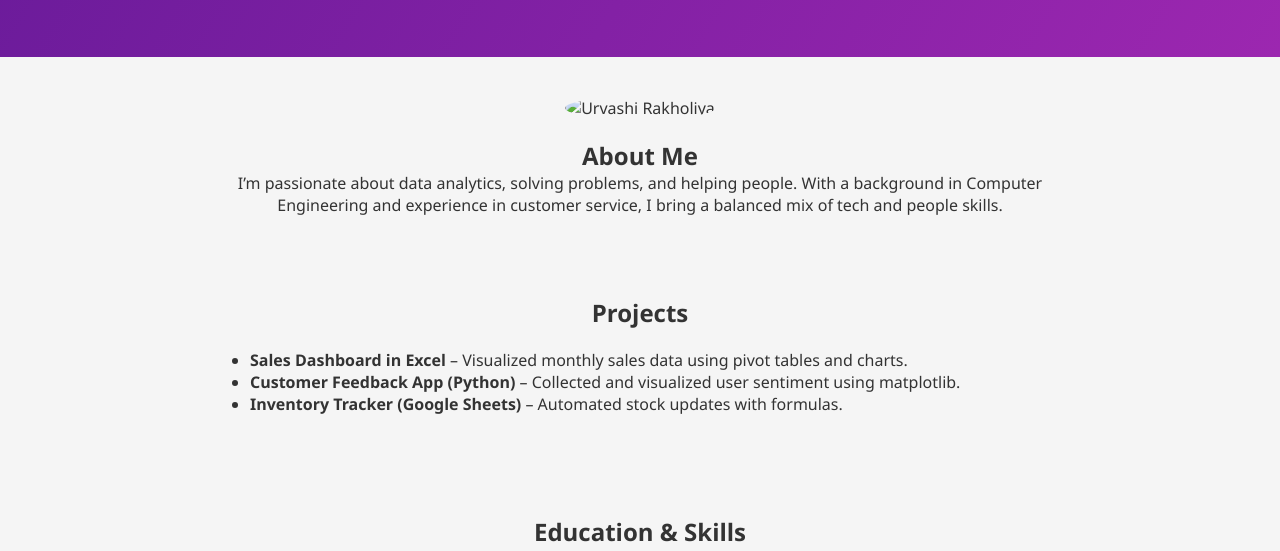
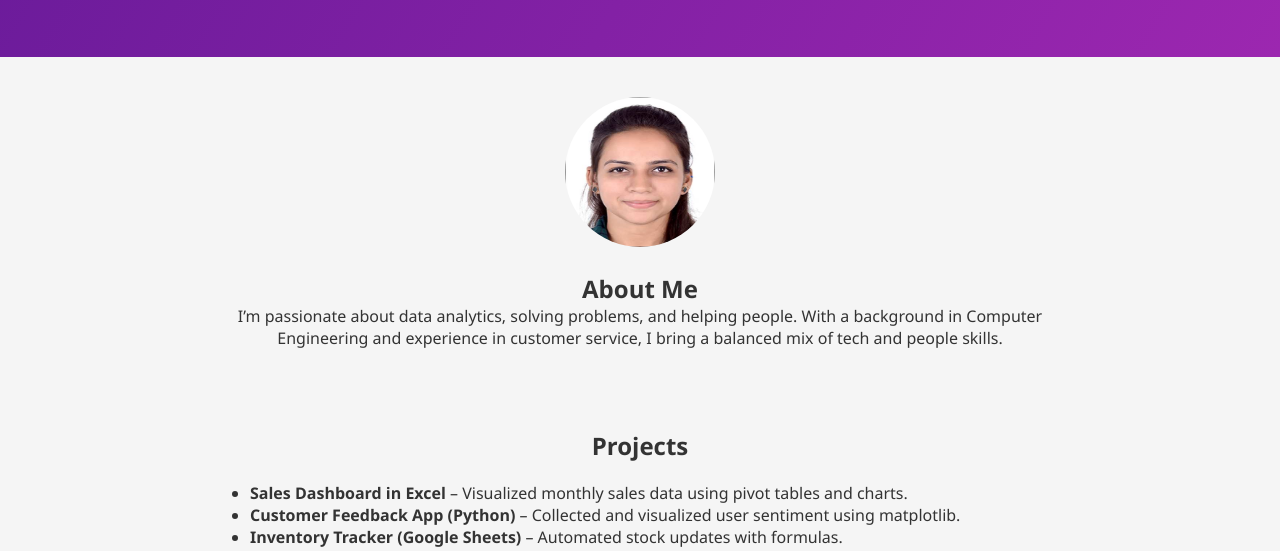
Before and after one commit to Urvashi80/My-personal-portfolio, a plain HTML site: page index.html in a window 1280 px wide. Shown: the part 220-771 px from the top of the page. Drawn offline with Linux system fonts and the light colour scheme; files whose address does not match are found by name.

Commit message:
intial commit

```diff
--- a/index.html
+++ b/index.html
@@ -24,7 +24,7 @@
   </header>
 
   <section id="about">
-    <img src="images/profile.jpg" alt="Urvashi Rakholiya">
+    <img src="C:\Users\Hp\DeepLearning\NewDemo\My-personal-portfolio\images\porfile.jpg" alt="Urvashi Rakholiya">
     <h2>About Me</h2>
     <p>I’m passionate about data analytics, solving problems, and helping people. With a background in Computer Engineering and experience in customer service, I bring a balanced mix of tech and people skills.</p>
   </section>
```
